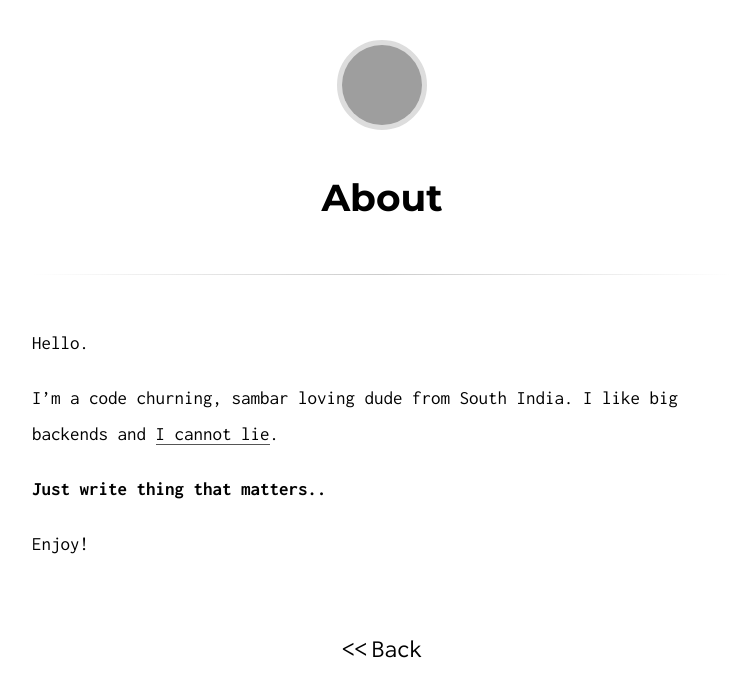
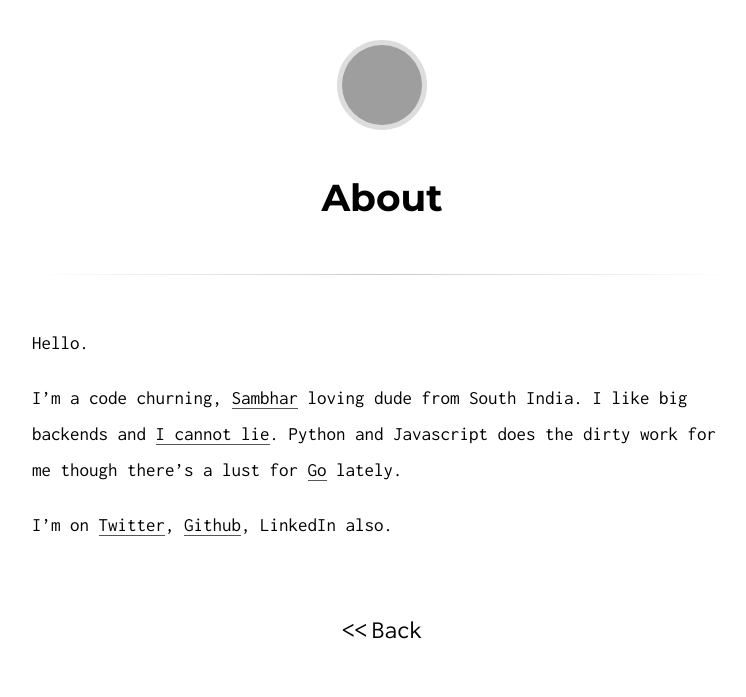
Before and after one commit to sreejithr/sreejithr.github.io, a Jekyll site: the page built from about.md, in a window 1280 px wide. Shown: the top 697 px of the page, without its empty margins (258-1004 px from the left). Built offline with Jekyll 4.4.1, drawn with Linux system fonts in a browser that asks for light colours; some web fonts are replaced; grey boxes are pictures that could not be loaded.

Commit message:
Filled up the about page

```diff
--- a/about.md
+++ b/about.md
@@ -5,8 +5,6 @@ title: About
 
 Hello.
 
-I'm a code churning, sambar loving dude from South India. I like big backends and [I cannot lie](https://youtu.be/reTx5sqvVJ4?t=29s).
+I'm a code churning, [Sambhar](https://en.wikipedia.org/wiki/Sambar_%28dish%29) loving dude from South India. I like big backends and [I cannot lie](https://youtu.be/reTx5sqvVJ4?t=29s). Python and Javascript does the dirty work for me though there's a lust for [Go](http://golang.org) lately.
 
-**Just write thing that matters..**
-
-Enjoy!
+I'm on [Twitter](http://twitter/locomunkey), [Github](http://github.com/sreejithr), LinkedIn also.
```
